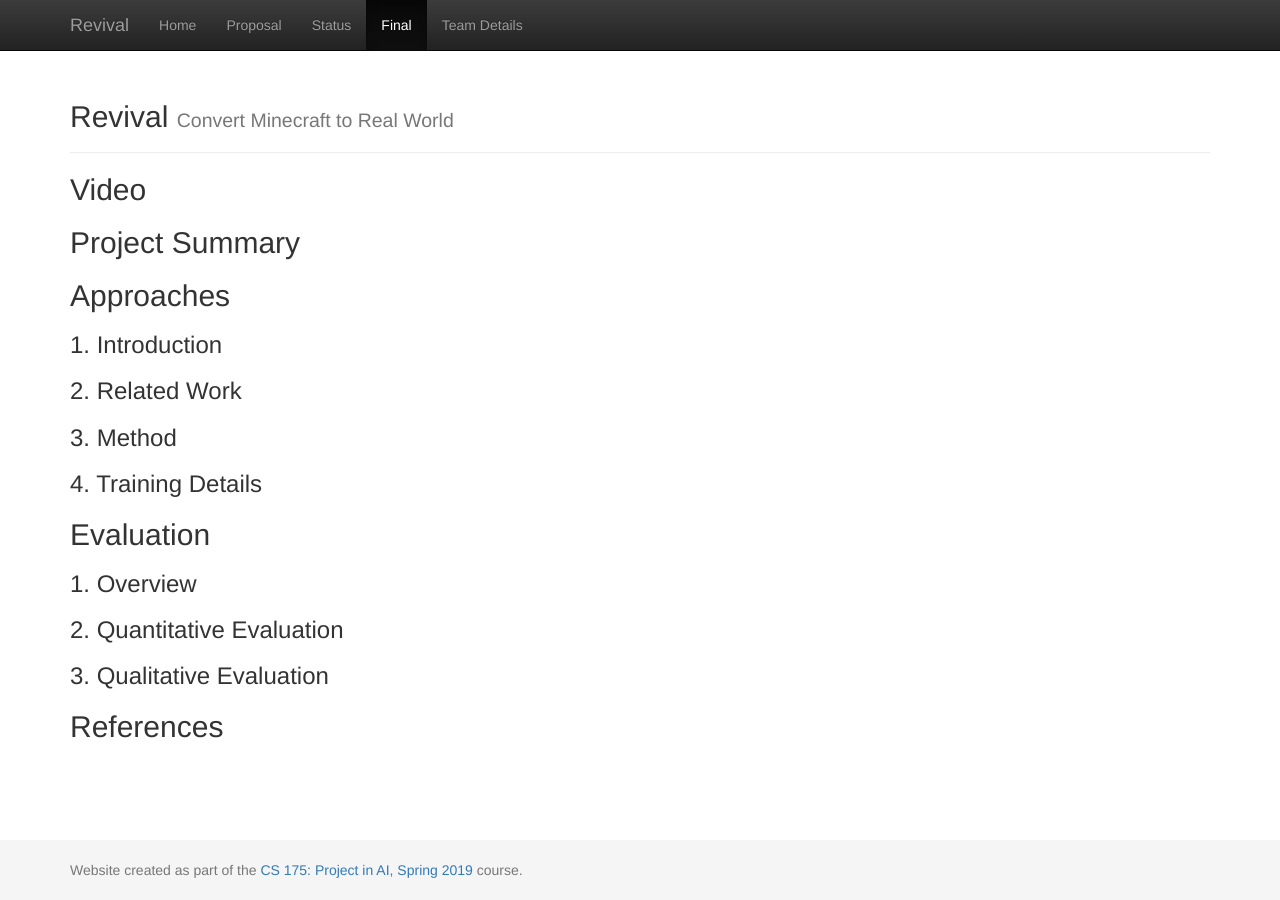
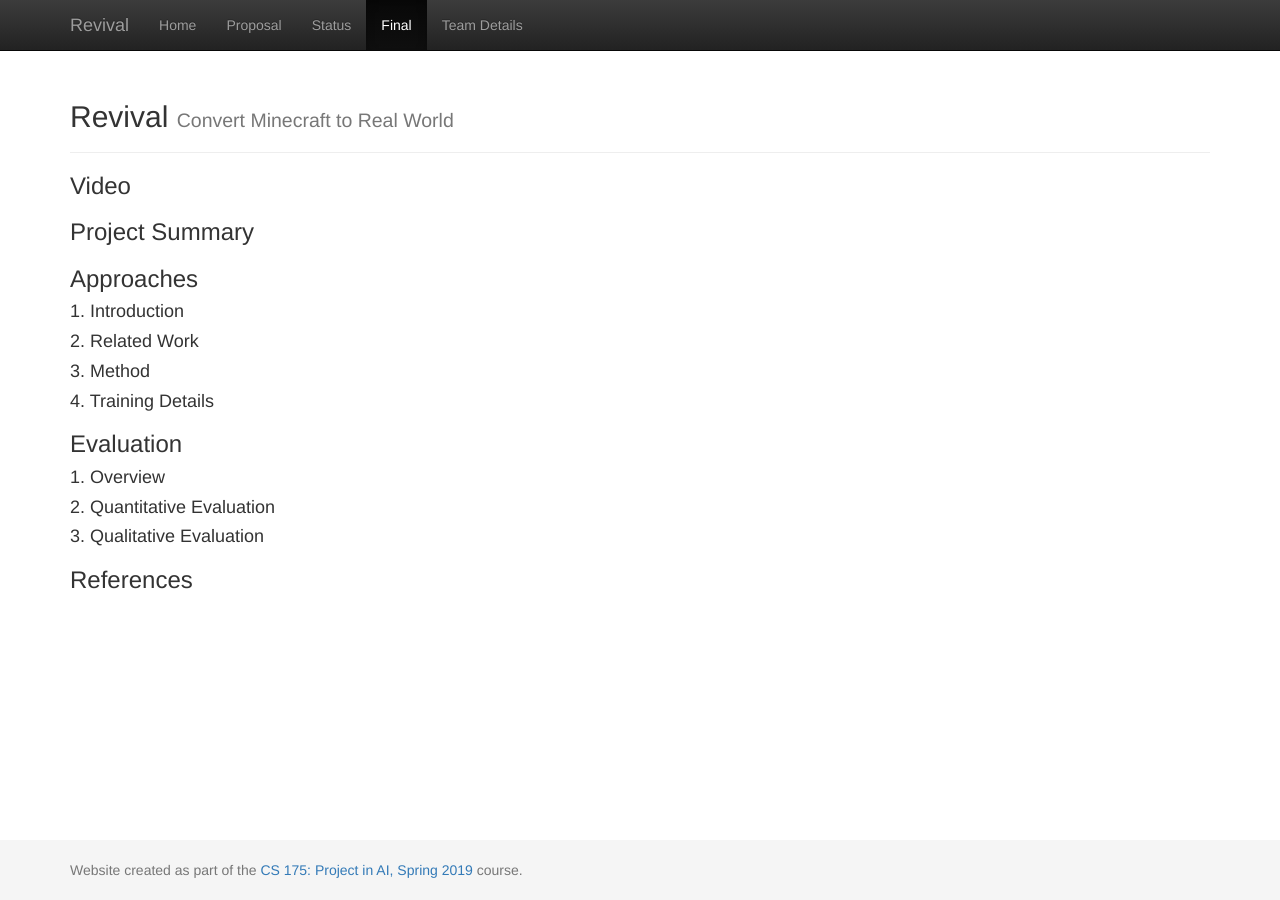
Before and after one commit to sijielu/Revival, a Jekyll site: the page built from docs/final.md, in a window 1280 px wide. Built offline with Jekyll 4.4.1, drawn with Linux system fonts in a browser that asks for light colours.

Commit message:
Update final.md

```diff
--- a/docs/final.md
+++ b/docs/final.md
@@ -3,24 +3,24 @@ layout: default
 title:  Final Report
 ---
 
-## Video
+### Video
 
-## Project Summary
+### Project Summary
 
-## Approaches
-### 1. Introduction
+### Approaches
+#### 1. Introduction
 
-### 2. Related Work
+#### 2. Related Work
 
-### 3. Method
+#### 3. Method
 
-### 4. Training Details
+#### 4. Training Details
 
-## Evaluation
-### 1. Overview
+### Evaluation
+#### 1. Overview
 
-### 2. Quantitative Evaluation
+#### 2. Quantitative Evaluation
 
-### 3. Qualitative Evaluation
+#### 3. Qualitative Evaluation
 
-## References
+### References
```
